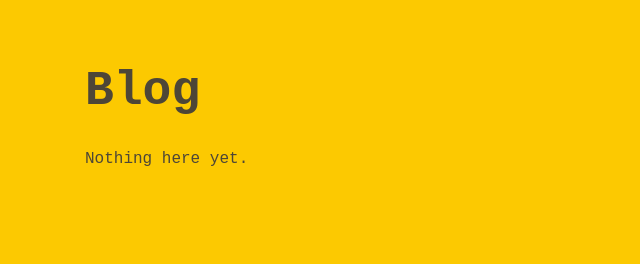
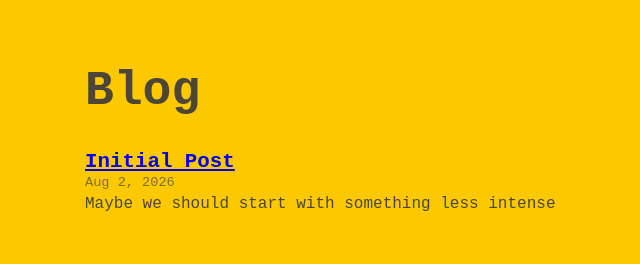
Before and after one commit to ingusmat/ingusmat-dot-com, an Astro site: page /blog in a window 1280 px wide. Shown: the whole page, without its empty margins (215-855 px from the left). Built offline with nearby package versions, Linux system fonts and the light colour scheme; Astro itself is replaced by a stand-in of ours; a web font is replaced by a local one.

Commit message:
FIX blog routing

```diff
--- a/src/content.config.ts
+++ b/src/content.config.ts
@@ -1,7 +1,8 @@
 import { defineCollection, z } from 'astro:content'
+import { glob } from 'astro/loaders'
 
 const blog = defineCollection({
-  type: 'content',
+  loader: glob({ pattern: '**/*.md', base: './src/content/blog' }),
   schema: z.object({
     title: z.string(),
     date: z.coerce.date(),
--- a/src/pages/blog/initialPost.md
+++ b/src/content/blog/initialPost.md
@@ -1,12 +1,12 @@
 ---
 title: Initial Post
 date: 2026-08-02
-description: "Maybe we should start with something less intense".
+description: "Maybe we should start with something less intense"
 tags: [tv, blog, webdev]
 draft: false
 ---
+# "Maybe we should start with something less intense."
 
-# "Maybe we should start with something less intense"
 That's what the Portia character on the Netflix show Something Very Bad Is Going To Happen just now.  We're on, what, episode 6 of 10? Decent so far - very Lynch inspired, lots of plot twists that either work or don't.  Acting's better than expected. It's not perfect.
 
 Anyway, here's a new blog. It is also not perfect.
```
Also changed, not shown: 2 other files.
